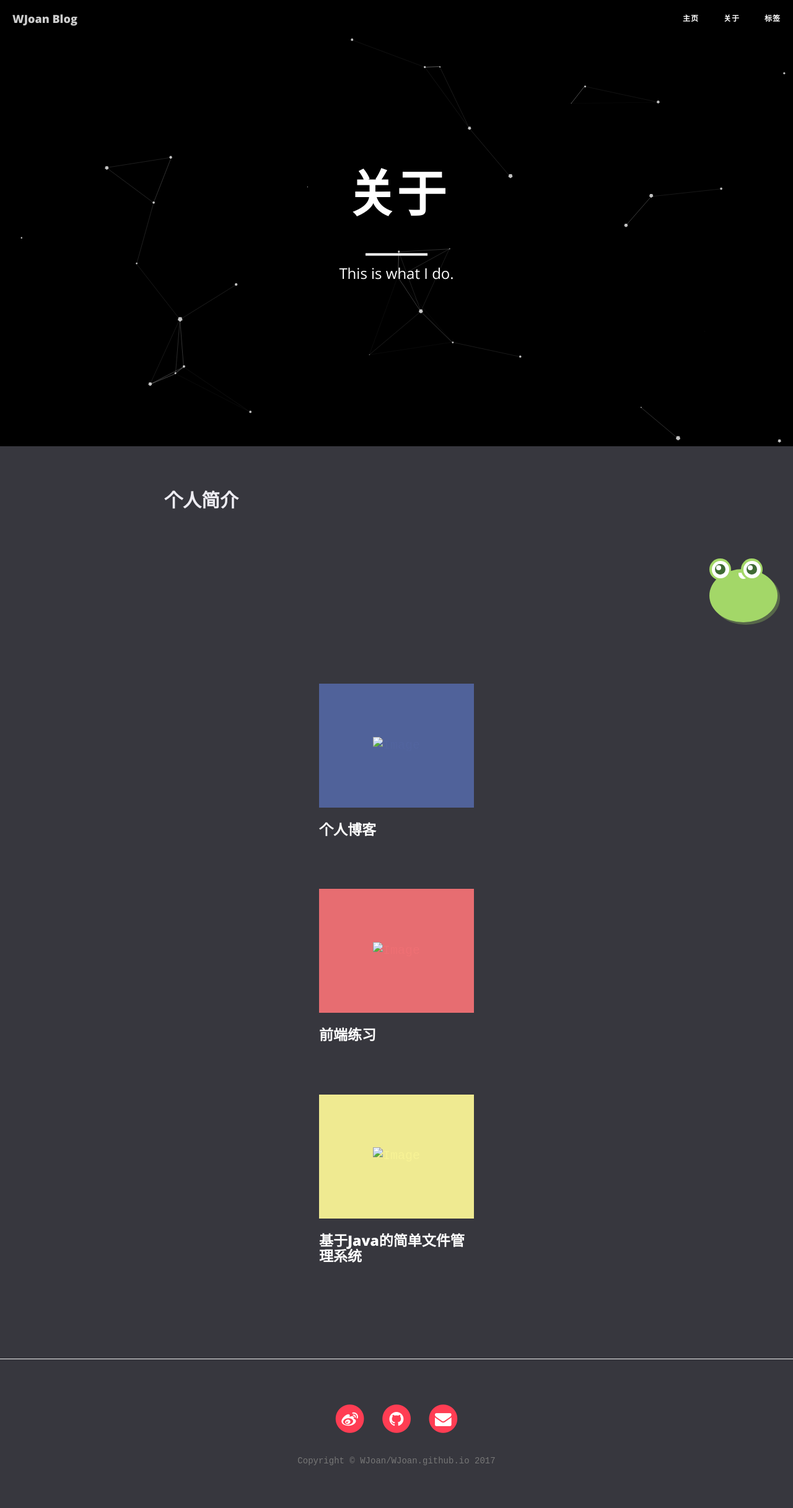
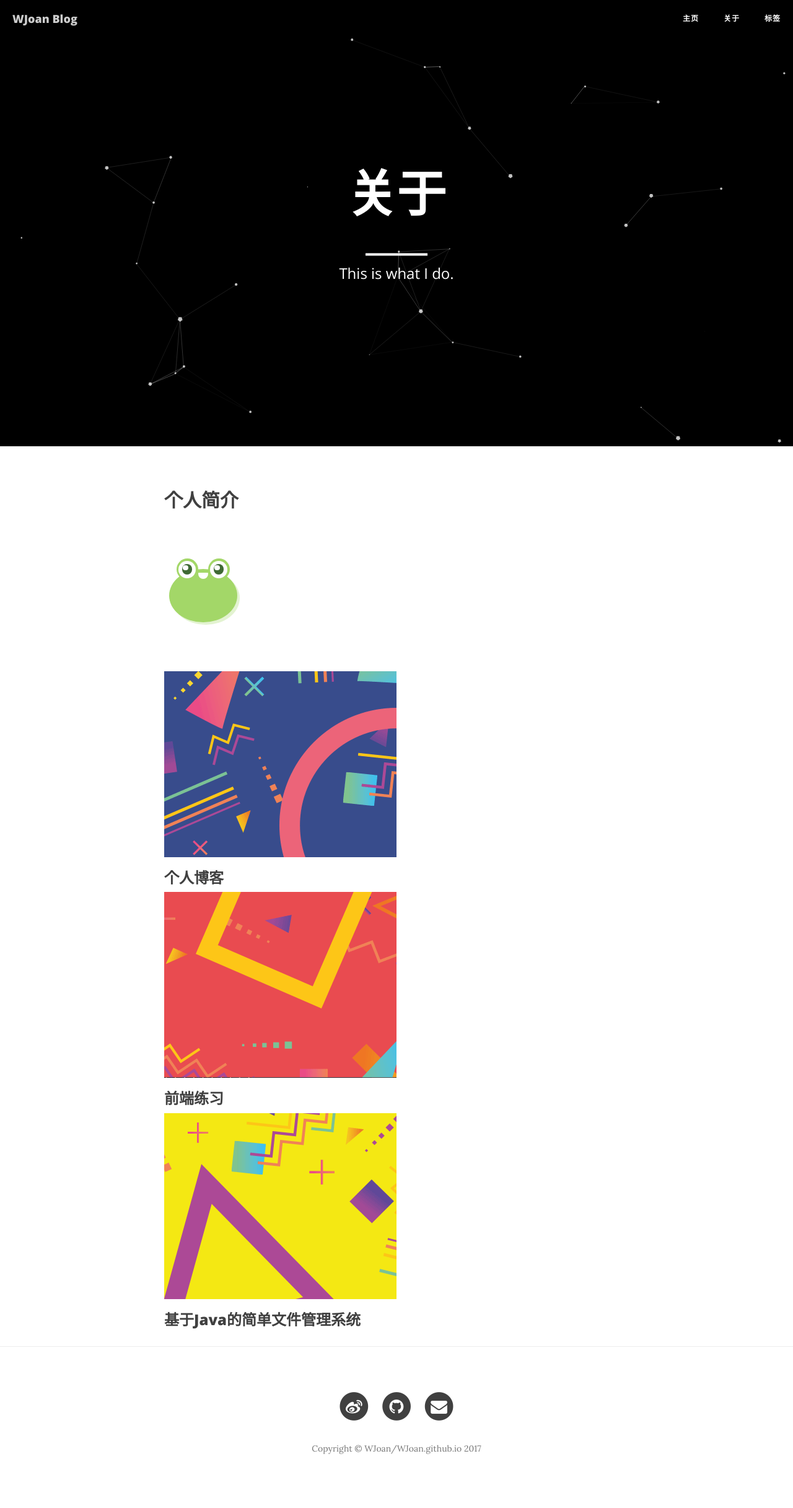
Before and after one commit to WJoan/WJoan.github.io, a Jekyll site: the page built from about.html, in a window 1280 px wide. Shown: the whole page at 62% size. Built offline with Jekyll 4.4.1, drawn with Linux system fonts in a browser that asks for light colours; nearby versions of some CDN libraries.

Commit message:
update style
update style

```diff
--- a/_includes/head.html
+++ b/_includes/head.html
@@ -24,7 +24,6 @@
     <!-- Happy frog by Joan -->
     <link rel="stylesheet" type="text/css" href="{{ "/css/frog.css" | prepend: site.baseurl }}">
     <link rel="stylesheet" type="text/css" href="{{ "/css/css3-image-stack-elasticity/css/normalize.css" | prepend: site.baseurl }}">
-    <link rel="stylesheet" type="text/css" href="{{ "/css/css3-image-stack-elasticity/css/demo.css" | prepend: site.baseurl }}">
 
     <!-- Custom Fonts -->
     <link href="//maxcdn.bootstrapcdn.com/font-awesome/4.3.0/css/font-awesome.min.css" rel="stylesheet" type="text/css">
--- a/about.html
+++ b/about.html
@@ -50,7 +50,7 @@ header-img: "img/about-bg.jpg"
 					<div class="stack__deco"></div>
 					<div class="stack__deco"></div>
 					<div class="stack__figure">
-						<img class="stack__img" src="img/about_img/1.png" alt="Image">
+						<img class="stack__img" src="{{site.baseurl}}/img/about_img/1.png" alt="Image">
 					</div>
 				</div>
 				<div class="grid__item-caption">
@@ -64,7 +64,7 @@ header-img: "img/about-bg.jpg"
 					<div class="stack__deco"></div>
 					<div class="stack__deco"></div>
 					<div class="stack__figure">
-						<img class="stack__img" src="img/about_img/2.png" alt="Image">
+						<img class="stack__img" src="{{site.baseurl}}/img/about_img/2.png" alt="Image">
 					</div>
 				</div>
 				<div class="grid__item-caption">
@@ -78,7 +78,7 @@ header-img: "img/about-bg.jpg"
 					<div class="stack__deco"></div>
 					<div class="stack__deco"></div>
 					<div class="stack__figure">
-						<img class="stack__img" src="img/about_img/3.png" alt="Image">
+						<img class="stack__img" src="{{site.baseurl}}/img/about_img/3.png" alt="Image">
 					</div>
 				</div>
 				<div class="grid__item-caption">
```
